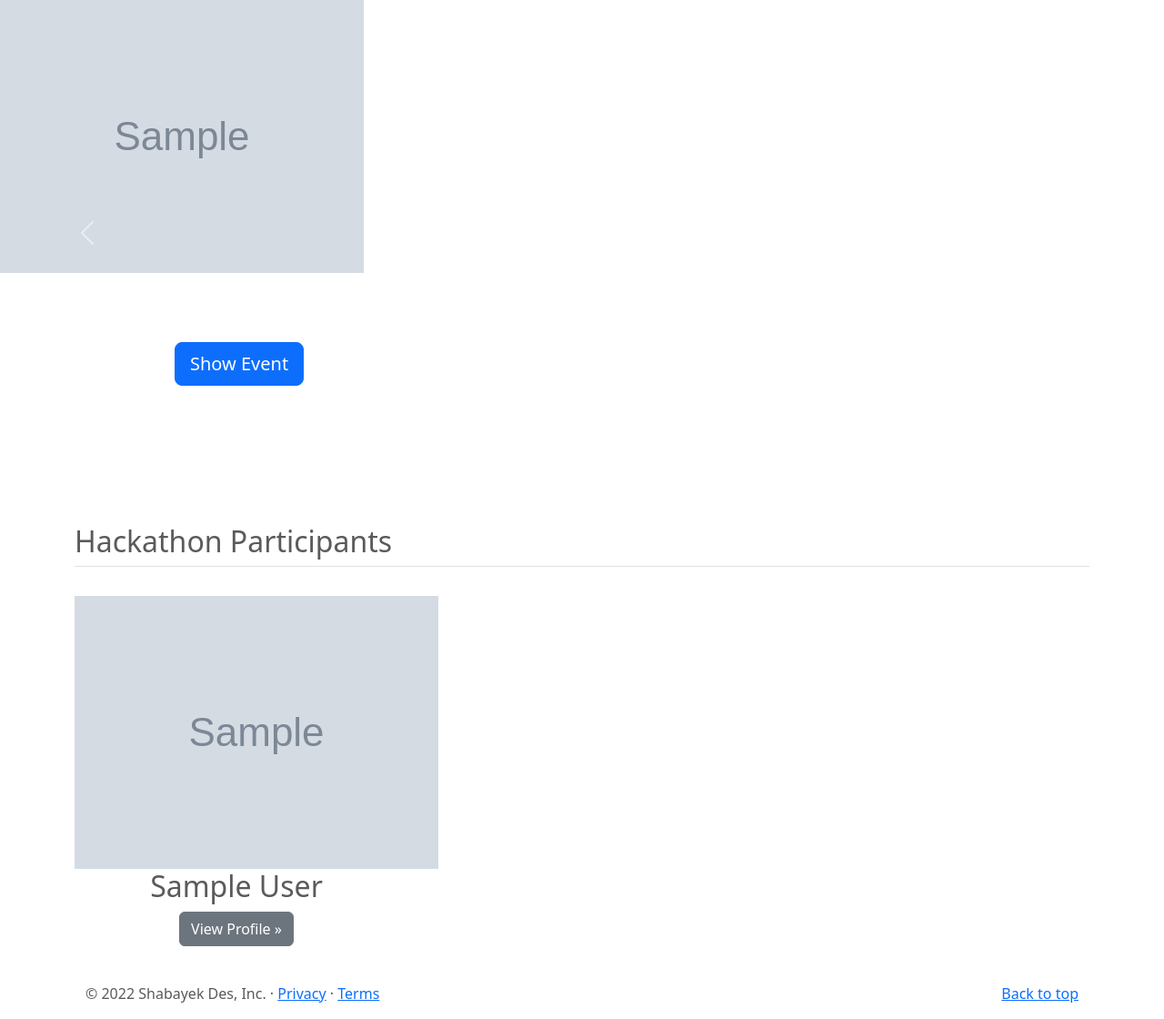
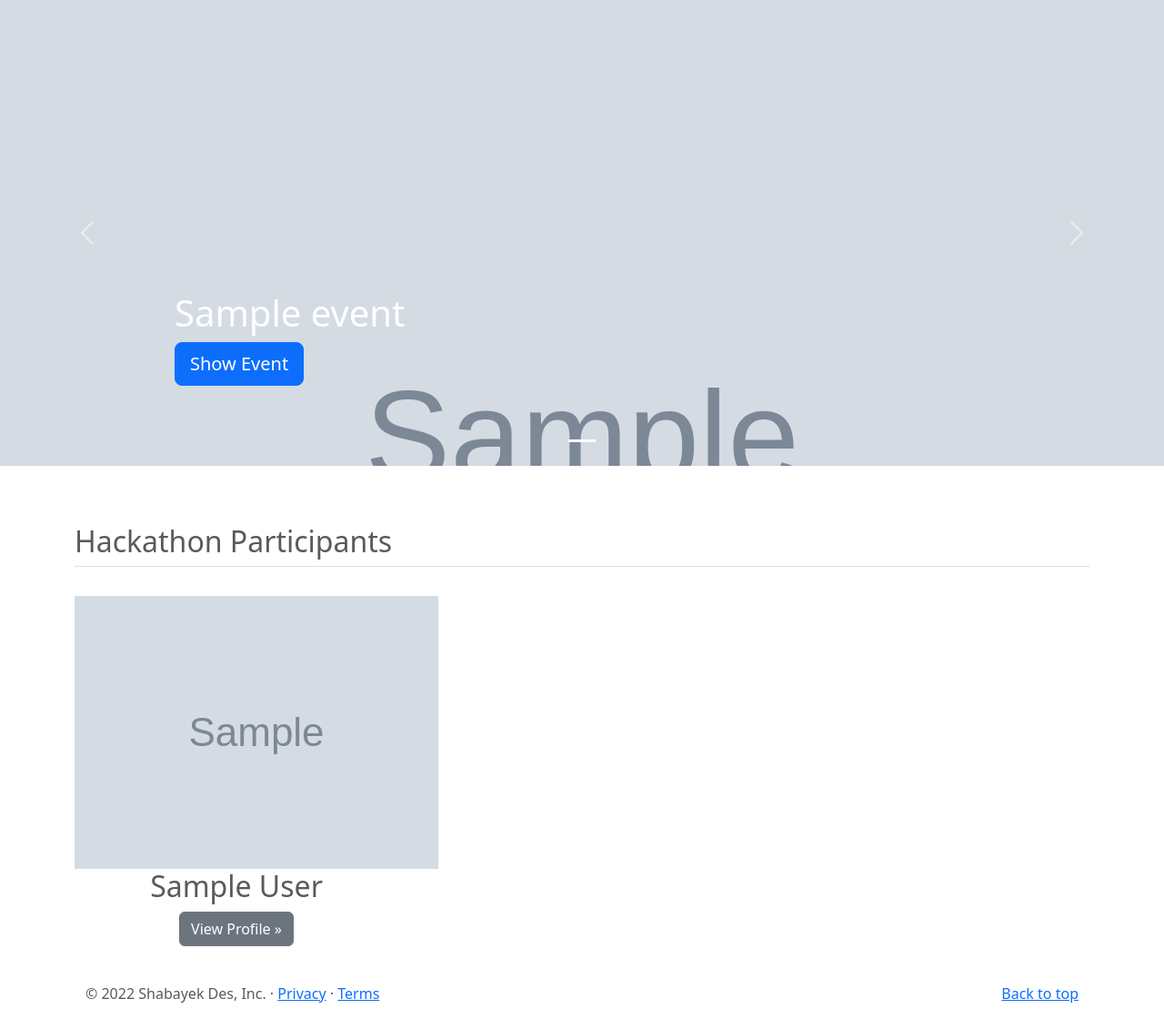
Before and after one commit to shabayekdes/django-event, a Django app: page / in a window 1280 px wide. Shown: the part 56-1176 px from the top of the page at 91% size. Run offline with Django 4.2, Linux system fonts and the light colour scheme; tables that the repository leaves empty hold one stand-in row (values such as "Sample post"); grey boxes marked "Sample" are stand-in pictures.

Commit message:
Update event banner style width

```diff
--- a/static/css/style.css
+++ b/static/css/style.css
@@ -26,7 +26,9 @@ body {
     height: 32rem;
 }
 
-
+.carousel-item .event-banner{
+    width: 100%;
+}
 /* MARKETING CONTENT
 -------------------------------------------------- */
 
--- a/templates/home.html
+++ b/templates/home.html
@@ -20,7 +20,7 @@
                             <rect width="100%" height="100%" fill="#777"/>
                         </svg>
                     {% else %}
-                        <img src="{{ event.banner }}" alt="avatar"/>
+                        <img src="{{ event.banner }}" class="event-banner" alt="avatar"/>
                     {% endif %}
                     <div class="container">
                         <div class="carousel-caption text-start">
```
